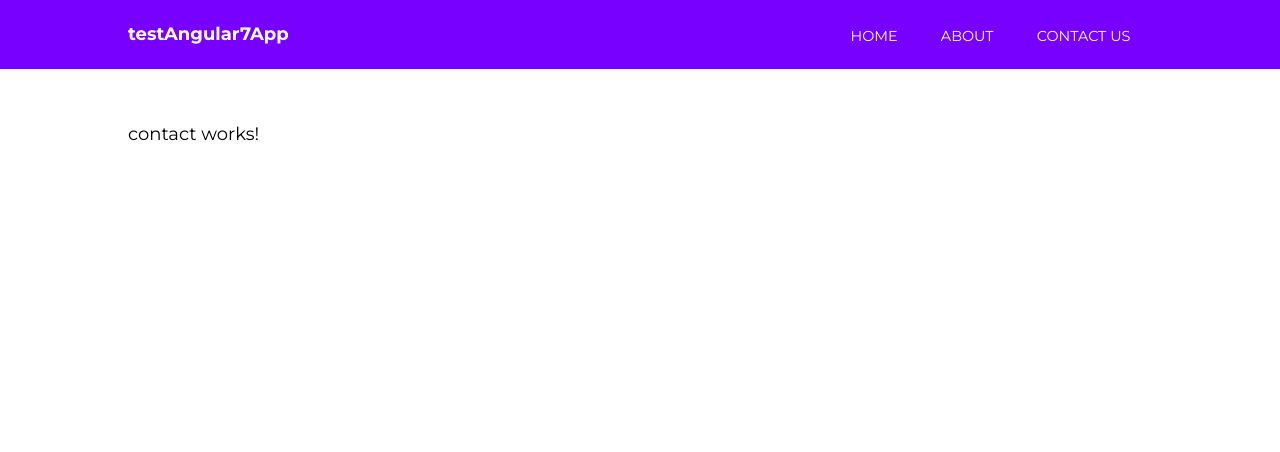
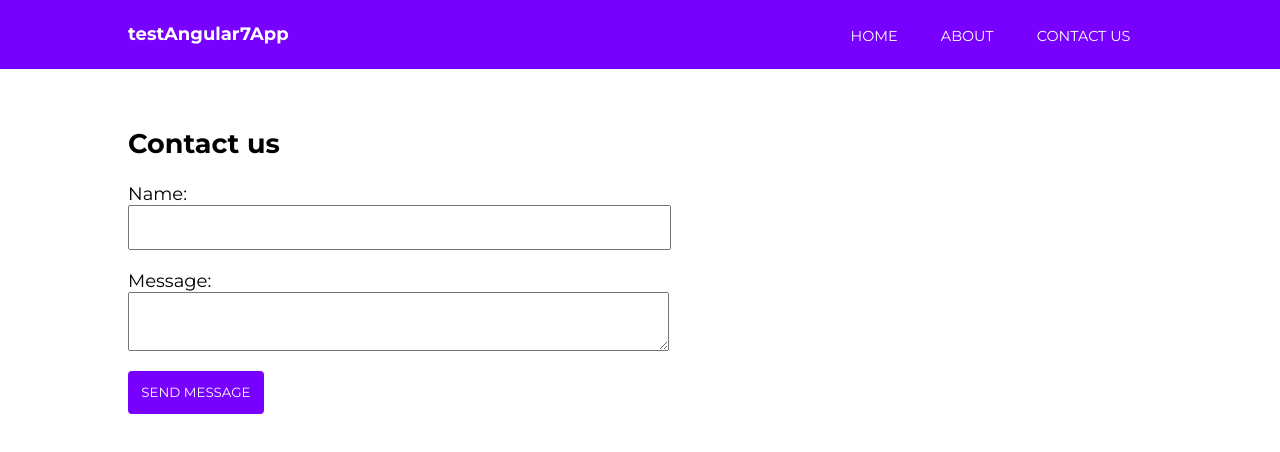
Before and after one commit to vmcindy/testAngular7App, an Angular app: page /contact in a window 1280 px wide. Shown: the top 452 px of the page. Built offline with nearby package versions, Linux system fonts and the light colour scheme.

Commit message:
App with basic component, templating, routing, event binding, services, http, forms implementation

```diff
--- a/src/app/contact/contact.component.html
+++ b/src/app/contact/contact.component.html
@@ -1,3 +1,33 @@
-<p>
-  contact works!
-</p>
+<h1>Contact us</h1>
+
+<form [formGroup]="messageForm" (ngSubmit)="onSubmit()">
+
+    <h5 *ngIf="success">Your form is valid!</h5>
+
+    <label>
+      Name:
+      <input type="text" formControlName="name">
+      <div *ngIf="submitted && messageForm.controls.name.errors" class="error">
+        <div *ngIf="messageForm.controls.name.errors.required">Your name is required</div>
+      </div>
+    </label>
+
+    <label>
+      Message:
+      <textarea formControlName="message"></textarea>
+      <div *ngIf="submitted && messageForm.controls.message.errors" class="error">
+        <div *ngIf="messageForm.controls.message.errors.required">A message is required</div>
+      </div>
+    </label>
+
+    <input type="submit" value="Send message" class="cta">
+
+</form>
+
+<div *ngIf="submitted" class="results">
+    <strong>Name:</strong>
+    <span>{{ messageForm.controls.name.value }}</span>
+
+    <strong>Message:</strong>
+    <span>{{ messageForm.controls.message.value }}</span>
+</div>
--- a/src/app/contact/contact.component.scss
+++ b/src/app/contact/contact.component.scss
@@ -0,0 +1,40 @@
+label {
+    display: block;
+    input,
+    textarea {
+        display: block;
+        width: 50%;
+        margin-bottom: 20px;
+        padding: 1em;
+    }
+    .error {
+        margin-top: -20px;
+        background: yellow;
+        padding: .5em;
+        display: inline-block;
+        font-size: .9em;
+        margin-bottom: 20px;
+    }
+}
+
+.cta {
+    background: #7700FF;
+    border: none;
+    color: white;
+    text-transform: uppercase;
+    border-radius: 4px;
+    padding: 1em;
+    cursor: pointer;
+    font-family: 'Montserrat';
+}
+
+.results {
+    margin-top: 50px;
+    strong {
+        display: block;
+    }
+    span {
+        margin-bottom: 20px;
+        display: block;
+    }
+}
--- a/src/app/contact/contact.component.ts
+++ b/src/app/contact/contact.component.ts
@@ -1,4 +1,5 @@
 import { Component, OnInit } from '@angular/core';
+import { FormBuilder, FormGroup, Validators } from '@angular/forms';
 
 @Component({
   selector: 'app-contact',
@@ -7,9 +8,29 @@
 })
 export class ContactComponent implements OnInit {
 
-  constructor() { }
+  messageForm: FormGroup;
+  submitted = false;
+  success = false;
+
+  constructor(private formBuilder: FormBuilder) { }
 
   ngOnInit() {
+    this.messageForm = this.formBuilder.group({
+      name: ['', Validators.required],
+      message: ['', Validators.required]
+    });
+  }
+
+  onSubmit() {
+    this.submitted = true;
+
+    if(this.messageForm.invalid) {
+      console.log('this.messageForm',this.messageForm);
+      return;
+    }
+
+    this.success = true;
+
   }
 
 }
--- /dev/null
+++ b/src/app/data.service.ts
@@ -0,0 +1,19 @@
+import { Injectable } from '@angular/core';
+import { HttpClient } from '@angular/common/http';
+
+@Injectable({
+  providedIn: 'root'
+})
+
+export class DataService {
+
+  constructor(private http: HttpClient) { }
+
+  firstClick() {
+    return console.log('data Service - clicked..!!');
+  }
+
+  getUsers() {
+    return this.http.get('https://reqres.in/api/users')
+  }
+}
--- a/src/app/home/home.component.html
+++ b/src/app/home/home.component.html
@@ -1,3 +1,12 @@
+<h1>Users</h1>
+
+<ul *ngIf="users">
+    <li *ngFor="let user of users.data">
+        <img [src]="user.avatar" alt="">
+        <p>{{user.first_name}} {{user.last_name}}</p>
+    </li>
+</ul>
+
 <h1>Class Binding</h1>
 <h3 [class.gray]="h1Style">Sample 1</h3>
 <h3 [ngClass]="{ 'blue': h1Style, 'green': !h1Style }">Sample 2</h3>
--- a/src/app/home/home.component.scss
+++ b/src/app/home/home.component.scss
@@ -1,3 +1,25 @@
+ul {
+    list-style-type: none;
+    margin: 0;
+    padding: 0;
+    li {
+        background: rgb(238, 238, 238);
+        padding: 2em;
+        border-radius: 4px;
+        margin-bottom: 7px;
+        display: grid;
+        grid-template-columns: 60px auto;
+        p {
+            font-weight: bold;
+            margin-left: 20px;
+        }
+        img {
+            border-radius: 50%;
+            width: 100%;
+        }
+    }
+}
+
 .gray {
     color: gray;
 }
--- a/src/app/home/home.component.ts
+++ b/src/app/home/home.component.ts
@@ -1,4 +1,5 @@
 import { Component, OnInit } from '@angular/core';
+import { DataService } from '../data.service';
 
 @Component({
   selector: 'app-home',
@@ -8,14 +9,20 @@
 export class HomeComponent implements OnInit {
 
   h1Style: boolean = false;
+  users: Object;
 
-  constructor() { }
+  constructor(private dataService: DataService) { }
 
   ngOnInit() {
+    this.dataService.getUsers().subscribe(dataObj => {
+      this.users = dataObj;
+      console.log('users', this.users);
+    });
   }
 
   firstClick() {
     this.h1Style = !this.h1Style;
+    this.dataService.firstClick();
   }
 
 }
```
Also changed, not shown: src/app/app.module.ts (+6 -1 lines), 1 other file (tests, documents, lock files or other folders).
